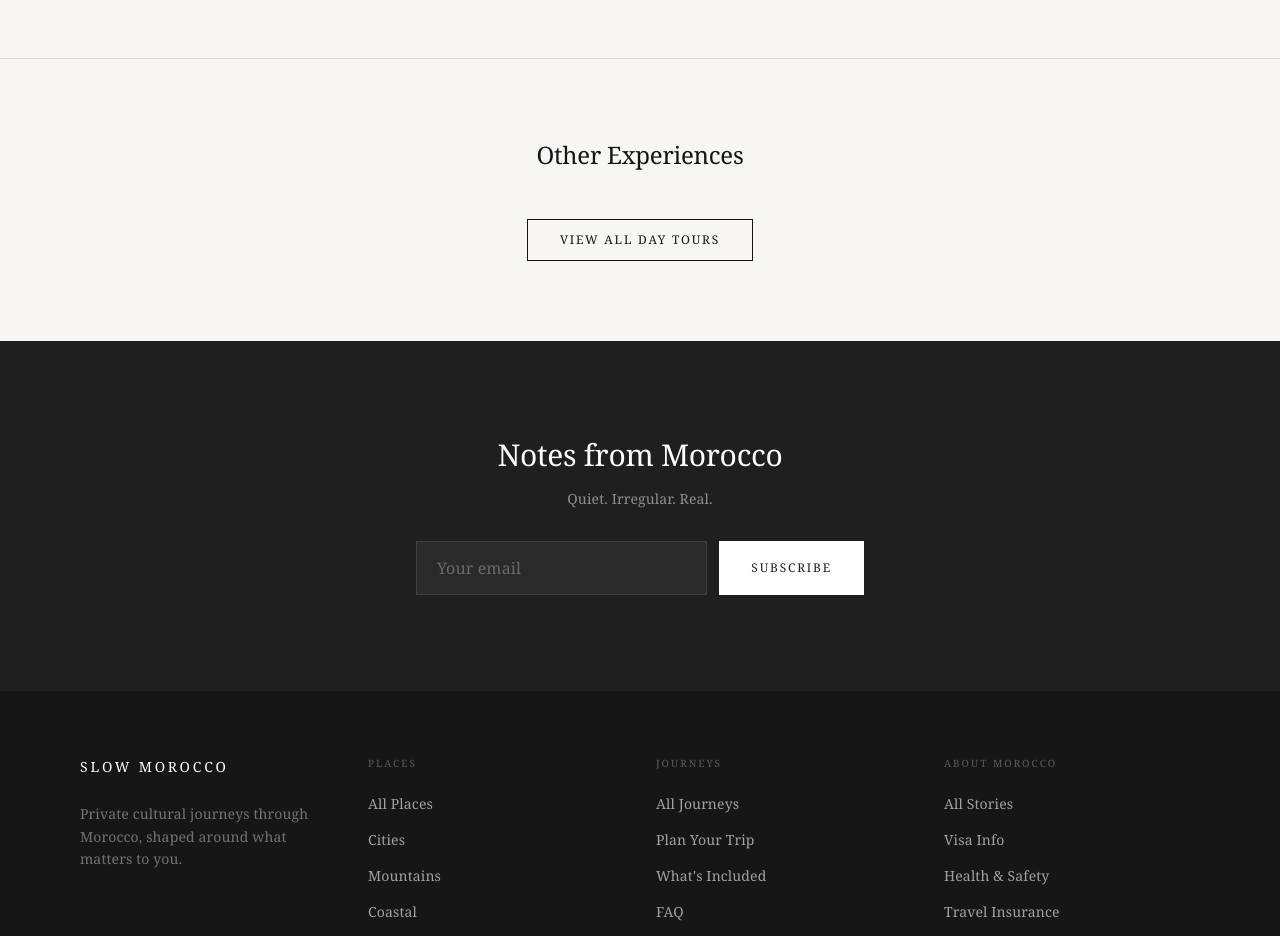
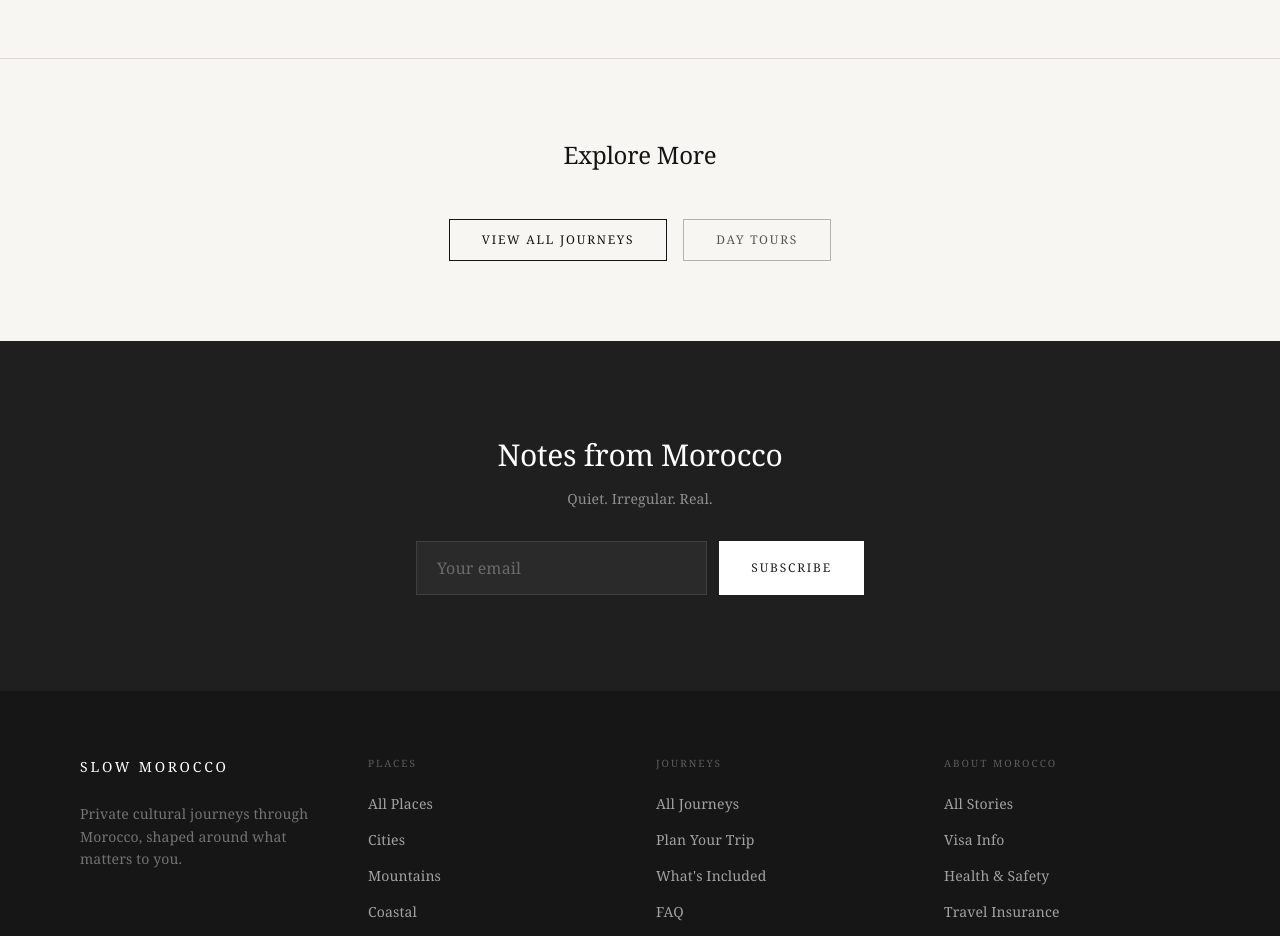
Before and after one commit to indigoandlavender/slow-morocco-2, a Next.js app: page /overnight/agafay-desert in a window 1280 px wide. Shown: the part 2420-3356 px from the top of the page. Built offline with nearby package versions, Linux system fonts and the light colour scheme; no server answers.

Commit message:
Add files via upload

```diff
--- a/app/overnight/agafay-desert/page.tsx
+++ b/app/overnight/agafay-desert/page.tsx
@@ -241,14 +241,20 @@ export default function AgafayOvernightPage() {
       <section className="py-16 md:py-20 border-t border-border">
         <div className="container mx-auto px-6 lg:px-16">
           <h2 className="font-serif text-2xl text-center mb-12">
-            Other Experiences
+            Explore More
           </h2>
-          <div className="text-center">
+          <div className="flex justify-center gap-4 flex-wrap">
+            <Link
+              href="/journeys"
+              className="inline-block border border-foreground px-8 py-3 text-xs tracking-[0.15em] uppercase hover:bg-foreground hover:text-background transition-colors"
+            >
+              View All Journeys
+            </Link>
             <Link
               href="/day-trips"
-              className="inline-block border border-foreground px-8 py-3 text-xs tracking-[0.15em] uppercase hover:bg-foreground hover:text-background transition-colors"
+              className="inline-block border border-foreground/30 px-8 py-3 text-xs tracking-[0.15em] uppercase text-foreground/70 hover:border-foreground hover:text-foreground transition-colors"
             >
-              View All Day Tours
+              Day Tours
             </Link>
           </div>
         </div>
```
